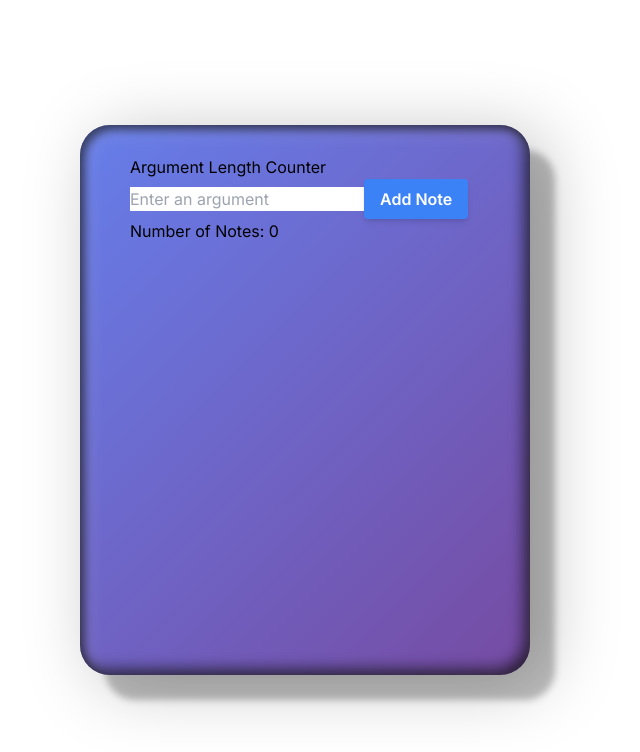
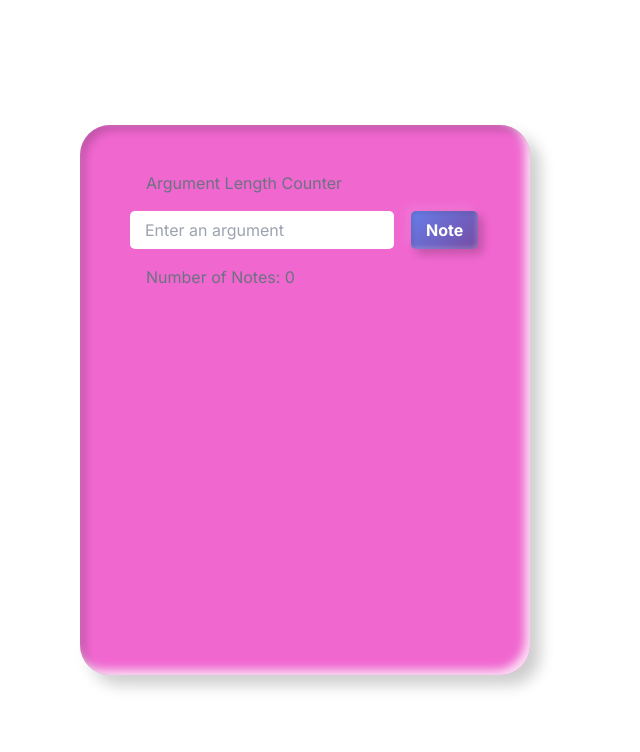
Before and after one commit to Nwakaego-Ego/to-do, a Next.js app: page / in a window 1280 px wide. Shown: the top 752 px of the page, without its empty margins (335-975 px from the left). Built offline with nearby package versions, Linux system fonts and the light colour scheme.

Commit message:
css styling

```diff
--- a/app/ArgumentsList/argumentsList.css
+++ b/app/ArgumentsList/argumentsList.css
@@ -18,15 +18,117 @@ body {
     inset -5px -5px 15px rgba(0, 0, 0, 0.75);
 } */
 
-.container {
+/* .container {
   width: 450px;
   height: 550px;
   border-radius: 30px;
   background: linear-gradient(135deg, #667eea, #764ba2);
+  background-color: #ffe5f8;
   padding: 30px 50px;
 
   box-shadow: 25px 25px 7px rgba(0, 0, 0, 0.25),
     16px 10px 70px rgba(0, 0, 0, 0.25), inset 5px 5px 10px rgba(0, 0, 0, 0.5),
     inset 5px 5px 20px rgba(255, 255, 255, 0.2),
     inset -5px -5px 15px rgba(0, 0, 0, 0.75);
+} */
+
+.container {
+  width: 450px;
+  height: 550px;
+  border-radius: 30px;
+  /* background-color: #ffe5f8; */
+  background-color: #f067d0;
+  padding: 30px 50px;
+
+  box-shadow: -10px -10px 15px rgba(255, 255, 255, 0.8),
+    10px 10px 15px rgba(0, 0, 0, 0.2),
+    inset -5px -5px 10px rgba(255, 255, 255, 0.8),
+    inset 5px 5px 10px rgba(0, 0, 0, 0.2);
 }
+
+.text-input {
+  padding: 7px 15px;
+
+  border-radius: 5px;
+  outline: none;
+}
+
+.btn {
+  display: inline-block;
+  padding: 7px 15px;
+  border: none;
+  border-radius: 5px;
+  background: linear-gradient(135deg, #667eea, #764ba2);
+  color: white;
+  font-size: 16px;
+  margin-left: 17px;
+  font-weight: bold;
+  cursor: pointer;
+  transition: background 0.3s ease;
+
+  box-shadow: 5px 5px 10px rgba(0, 0, 0, 0.2),
+    -5px -5px 10px rgba(255, 255, 255, 0.1),
+    inset 2px 2px 4px rgba(0, 0, 0, 0.1),
+    inset -2px -2px 4px rgba(255, 255, 255, 0.2);
+}
+
+.btn:hover {
+  background: linear-gradient(135deg, #764ba2, #667eea);
+}
+
+.note {
+  background-color: red;
+  width: 250px;
+  padding: 7px 15px;
+
+  border-radius: 5px;
+}
+
+.notes ul {
+  list-style: none;
+  padding: 0;
+}
+
+.notes li {
+  display: flex;
+  justify-content: space-between;
+  align-items: center;
+  margin-bottom: 10px; /* Adjust the margin as needed */
+}
+
+.note {
+  flex: 1; /* Takes up available space */
+  margin-right: 10px; /* Adjust the margin as needed */
+}
+
+button {
+  background: linear-gradient(135deg, #667eea, #764ba2);
+  color: #fff;
+  border: none;
+  padding: 8px 12px;
+  border-radius: 5px;
+  cursor: pointer;
+
+  /* background: linear-gradient(135deg, #667eea, #764ba2); */
+
+  transition: background 0.3s ease;
+
+  box-shadow: 5px 5px 10px rgba(0, 0, 0, 0.2),
+    -5px -5px 10px rgba(255, 255, 255, 0.1),
+    inset 2px 2px 4px rgba(0, 0, 0, 0.1),
+    inset -2px -2px 4px rgba(255, 255, 255, 0.2);
+}
+
+button:hover {
+  background: linear-gradient(135deg, #764ba2, #667eea);
+}
+
+.trash,
+.paste {
+  vertical-align: middle; /* Align icons vertically in the button */
+  margin: 5px;
+  /* Adjust the margin as needed */
+}
+
+.paste {
+}
--- a/app/ArgumentsList/argumentsList.jsx
+++ b/app/ArgumentsList/argumentsList.jsx
@@ -30,32 +30,33 @@ function ArgumentsLength() {
 
   return (
     <div className="container">
-      <h1>Argument Length Counter</h1>
+      <h1 className="text-gray-500 p-4 justify-center ">
+        Argument Length Counter
+      </h1>
       <div>
         <input
           type="text"
           placeholder="Enter an argument"
           value={inputValue}
           onChange={(e) => setInputValue(e.target.value)}
+          className="text-input"
         />
 
-        <button
-          onClick={handleAddArgument}
-          className="bg-blue-500 hover-bg-blue-600 text-white font-semibold py-2 px-4 rounded shadow-md"
-        >
-          Add Note
+        <button onClick={handleAddArgument} className="btn">
+          Note
         </button>
       </div>
-      <p>Number of Notes: {argumentCount}</p>
+      <p className="text-gray-500 p-4">Number of Notes: {argumentCount}</p>
+      <div className="notes">
         <ul>
           {argumentsList.map((argument, index) => (
             <li key={index}>
-            {argument}{" "}
+              <span className="note">{argument}</span>
               <button
                 onClick={() => handleDelete(index)}
                 // className="bg-blue-500 hover-bg-blue-600 text-white font-semibold py-2 px-4 rounded shadow-md"
               >
-              <FaTrash />
+                <FaTrash className="trash" />
               </button>
               <button
                 onClick={() => {
@@ -66,12 +67,13 @@ function ArgumentsLength() {
                 }}
                 // className="bg-blue-500 hover-bg-blue-600 text-white font-semibold py-2 px-4 rounded shadow-md"
               >
-              <FaPaste />
+                <FaPaste className="paste" />
               </button>
             </li>
           ))}
         </ul>
       </div>
+    </div>
   );
 }
 
```
Lines whose indentation alone changed are shown as unchanged.
